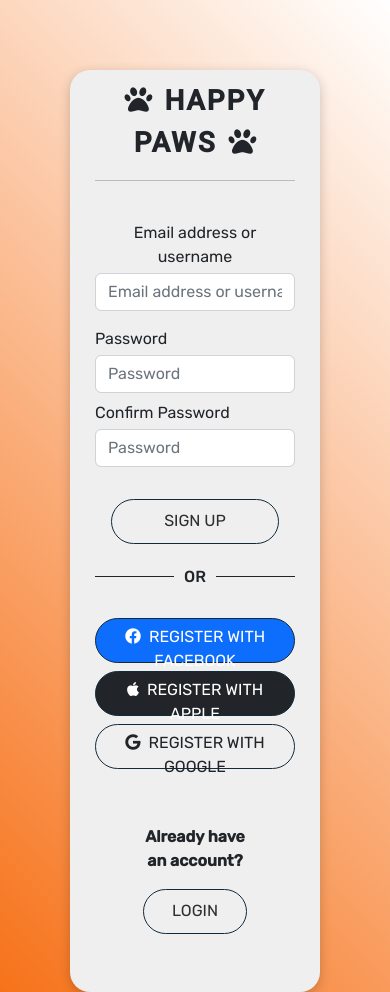
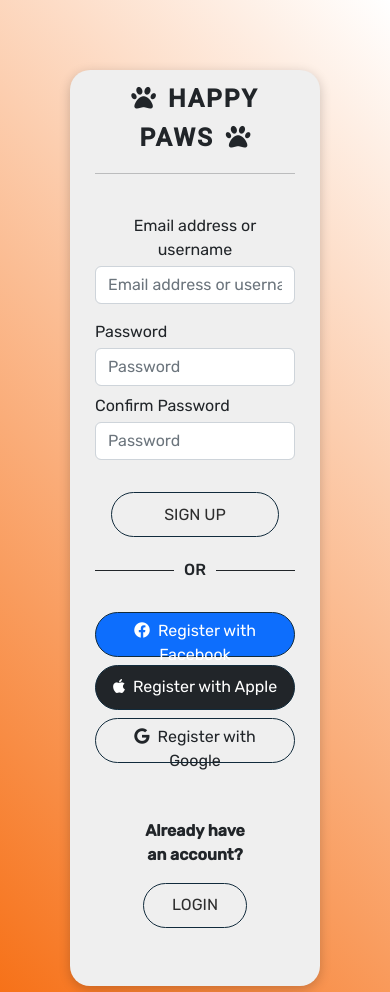
Before and after one commit to deulaieo-kun/happy-paws, a plain HTML site: page signup.html in a window 390 px wide. Shown: the top 992 px of the page. Drawn offline with Linux system fonts and the light colour scheme.

Commit message:
dunno why mobile doesn't work

```diff
--- a/signup.html
+++ b/signup.html
@@ -27,11 +27,11 @@
     <div class="login-page">
       <div class="row">
         <div class="d-flex justify-content-center align-items-center">
-          <div class="col-lg-11 col-md-11 col-sm-11 col-xs-12">
+          <div class="col-lg-6 col-md-9 col-sm-11 col-xs-12">
             <div class="auth text-center">
-              <i class="fa-solid fa-paw h1 pe-2"></i>
-              <span id="brand" class="fw-bold fs-1 pt-3">HAPPY PAWS</span>
-              <i class="fa-solid fa-paw h1 ps-2"></i>
+              <i class="fa-solid fa-paw h2 pe-2"></i>
+              <span id="brand" class="fw-bold fs-2 pt-3">HAPPY PAWS</span>
+              <i class="fa-solid fa-paw h2 ps-2"></i>
               <hr />
               <form class="pt-3">
                 <div class="mt-2 mb-3">
@@ -70,13 +70,13 @@
               <button
                 class="btn mt-4 mb-2 login-with-btn bg-primary text-white"
               >
-                <i class="fab fa-facebook me-2"></i>REGISTER WITH FACEBOOK
+                <i class="fab fa-facebook me-2"></i>Register with Facebook
               </button>
               <button class="btn mb-2 login-with-btn bg-dark text-white">
-                <i class="fab fa-apple me-2"></i>REGISTER WITH APPLE
+                <i class="fab fa-apple me-2"></i>Register with Apple
               </button>
               <button class="btn mb-2 login-with-btn text-dark">
-                <i class="fab fa-google me-2"></i>REGISTER WITH GOOGLE
+                <i class="fab fa-google me-2"></i>Register with Google
               </button>
               <div class="col-12 p-5">
                 <p class="text-center fw-bold">Already have an account?</p>
```
Also changed, not shown: login.html (+7 -7 lines).
